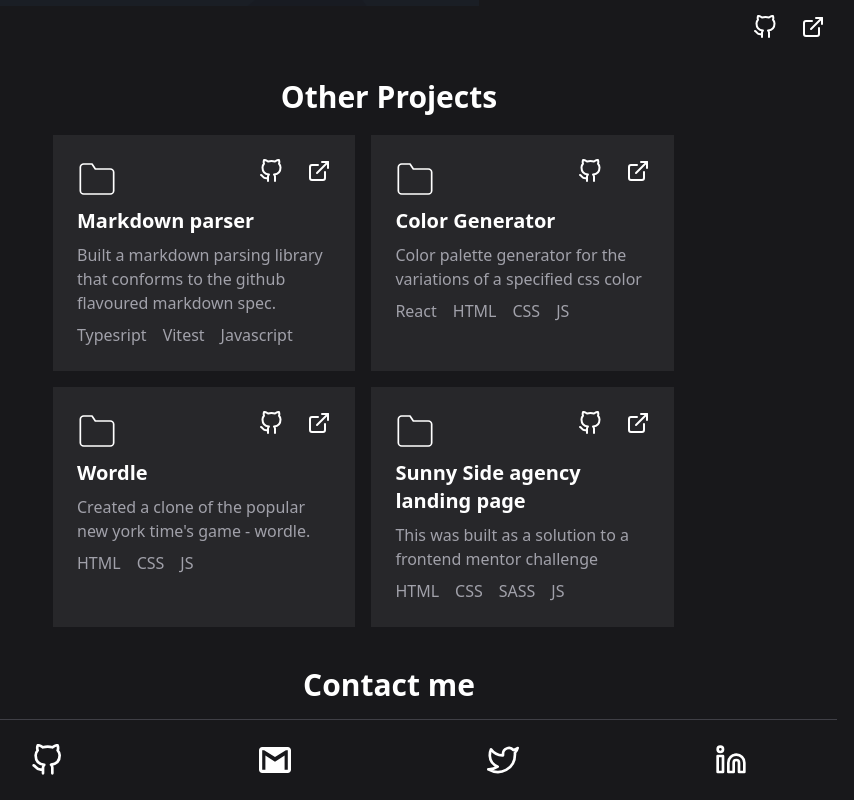
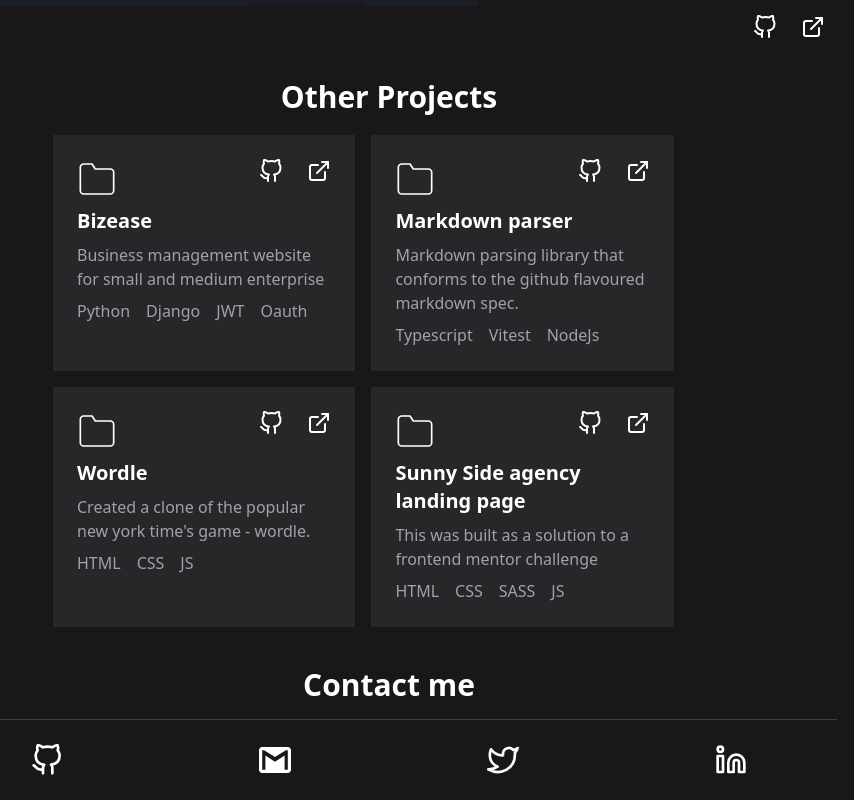
Before and after one commit to PapaBob31/my-portfolio, a React (Vite) app: page / in a window 1280 px wide. Shown: the part 2525-3325 px from the top of the page, without its empty margins (283-1137 px from the left). Built offline with nearby package versions, Linux system fonts and the light colour scheme.

Commit message:
Add new project to portfolio projects

```diff
--- a/src/projects_showcase.jsx
+++ b/src/projects_showcase.jsx
@@ -83,18 +83,18 @@ export function OtherProjects() {
 
   const details = [
     {
+      title: "Bizease",
+      description: "Business management website for small and medium enterprise",
+      git_link: "https://github.com/Techies-Collab-and-Upskill-Live-Project/bizease-web-backend",
+      live_site: "http://adedamola.pythonanywhere.com/v1/api-docs/",
+      tools: ["Python", "Django", "JWT", "Oauth"]
+    },
+    {
       title: "Markdown parser",
-      description:  "Built a markdown parsing library that conforms to the github flavoured markdown spec.",
-      tools: ["Typesript", "Vitest", "Javascript"],
+      description:  "Markdown parsing library that conforms to the github flavoured markdown spec.",
+      tools: ["Typescript", "Vitest", "NodeJs"],
       live_site: "https://github.com/PapaBob31/markdown-parser",
       git_link: "https://github.com/PapaBob31/markdown-parser",
-    },
-    {
-      title: "Color Generator",
-      description: "Color palette generator for the variations of a specified css color",
-      git_link: "https://github.com/PapaBob31/Color-generator-hex",
-      live_site: "https://color-variations.netlify.app/",
-      tools: ["React", "HTML", "CSS", "JS"]
     },
     {
       title: "Wordle",
```
Also changed, not shown: 1 other file (tests, documents, lock files or other folders).
